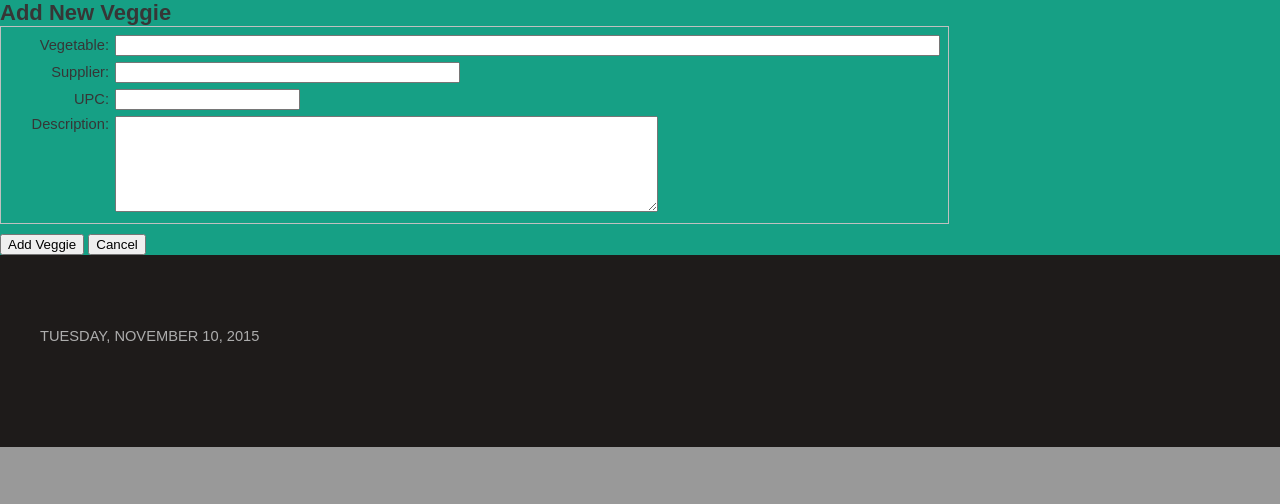
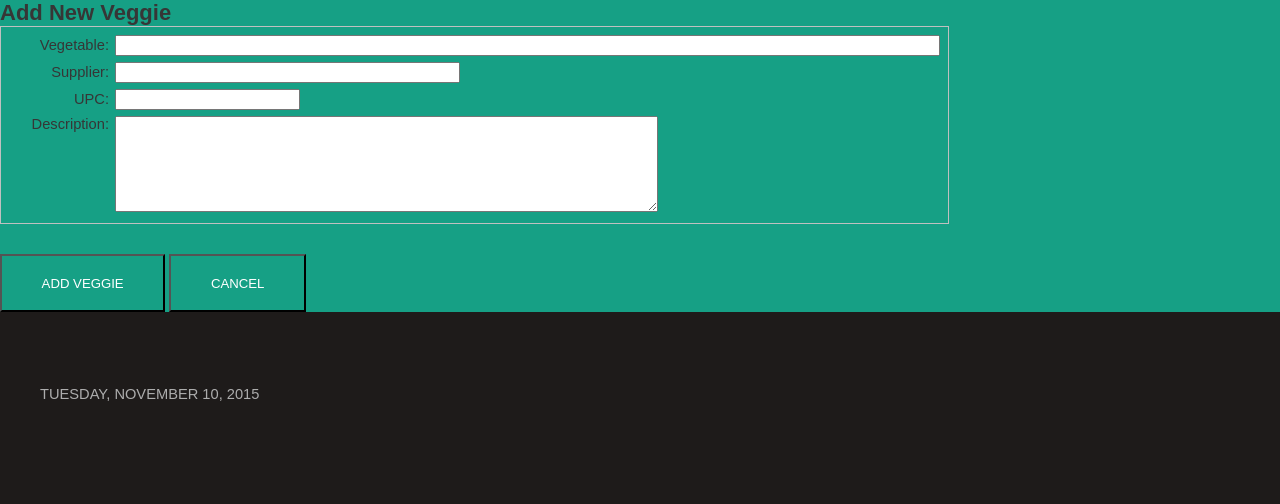
Before and after one commit to shweetshourpowk/producesite, a PHP site: page /addveggie.php in a window 1280 px wide. Shown: the part 876-1380 px from the top of the page. Before the commit the page ends 1323 px from the top, so only its background shows below. Run offline with PHP 8.4, Linux system fonts and the light colour scheme.

Commit message:
Update addveggie.php

```diff
--- a/addveggie.php
+++ b/addveggie.php
@@ -31,8 +31,8 @@ require_once 'php/header.php';
         </tr>
     </table>
     <div class="addVeggie">
-        <input type="submit" value="Add Veggie" />
-        <input type="button" value="Cancel" onclick="window.location.href='vegetables.php'" />
+        <input type="submit" class="button" value="Add Veggie" />
+        <input type="button" class="button" value="Cancel" onclick="window.location.href='vegetables.php'" />
     </div>
 </form>
 
```
